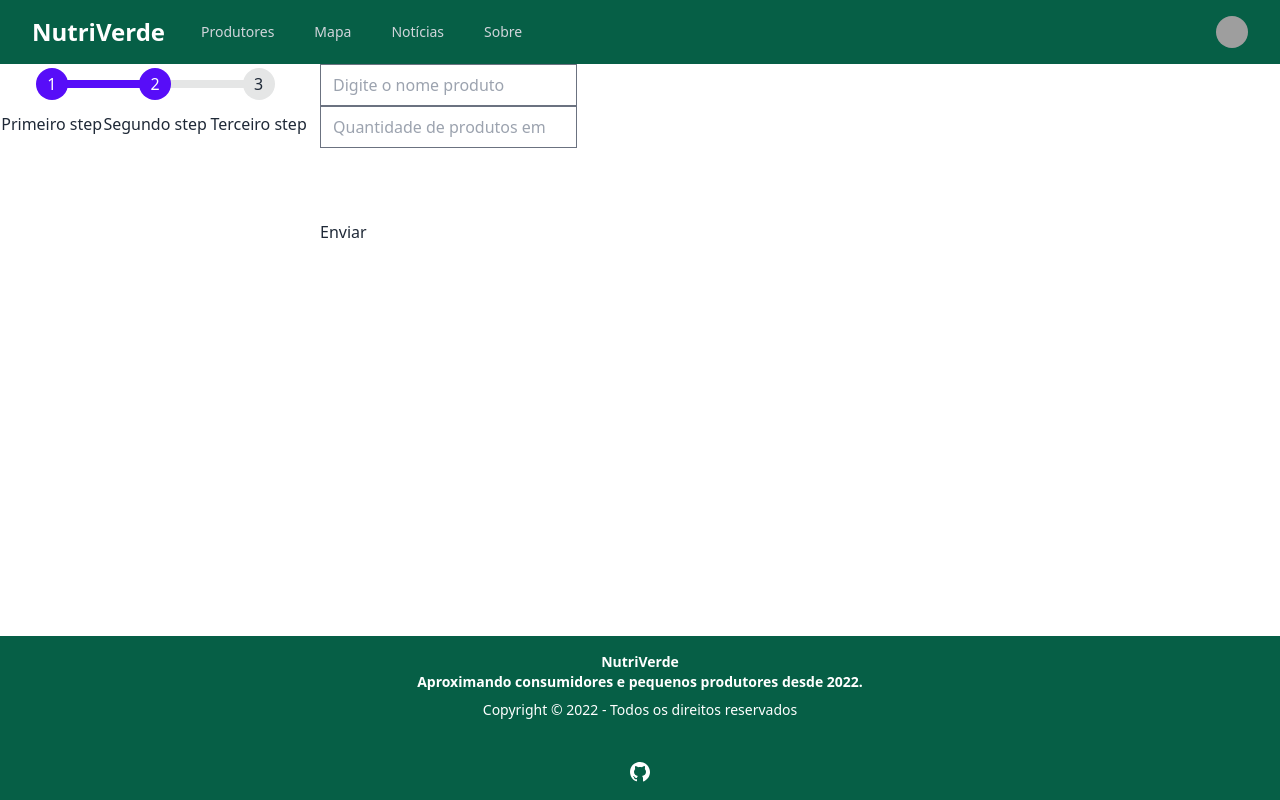
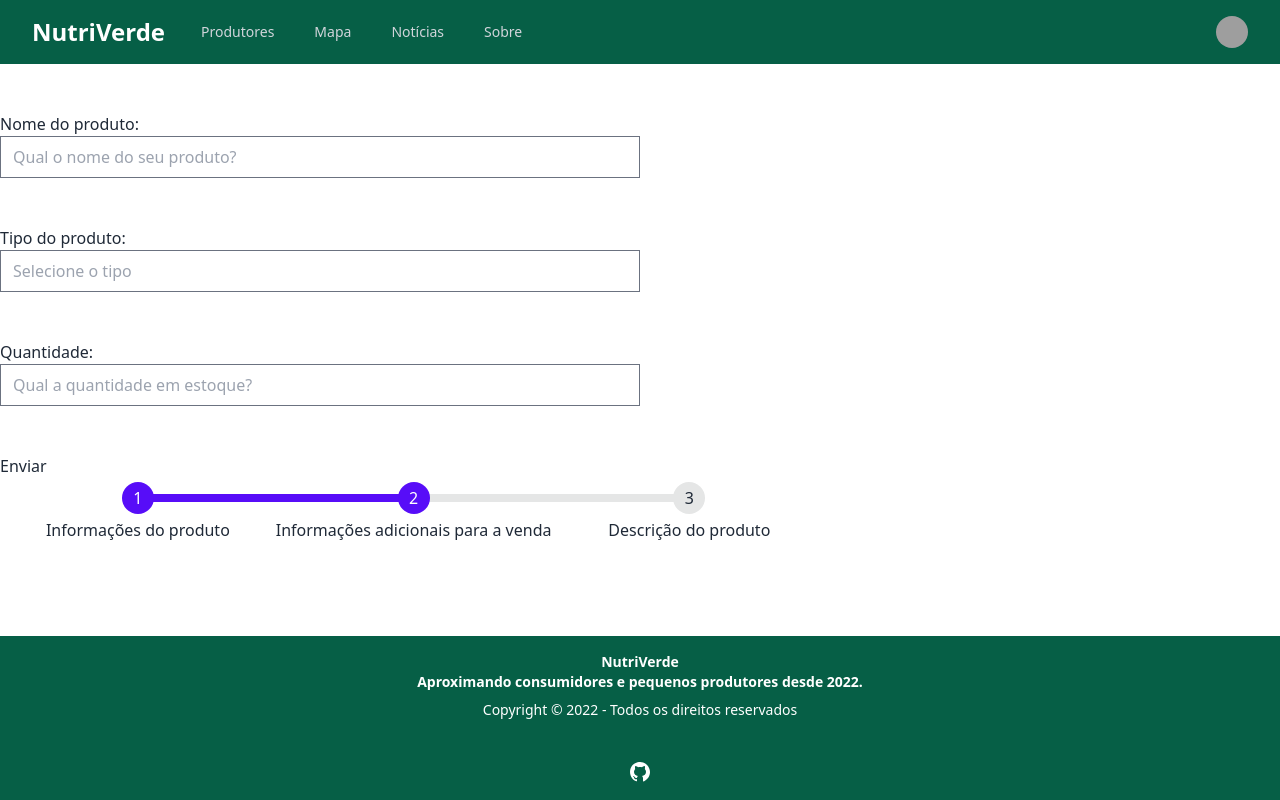
Before and after one commit to ES-UFABC/Nutriverde, a Next.js app in the folder ui/: page /ProductRegister in a window 1280 px wide. Built offline with nearby package versions, Linux system fonts and the light colour scheme; grey boxes are pictures that could not be loaded.

Commit message:
refactor(ui): alteração layout registro de produto
Co-authored-by: Jonathan Takeshi Ywahashi <jonathan.ywahashi@gmail.com>

```diff
--- a/ui/pages/ProductRegister.js
+++ b/ui/pages/ProductRegister.js
@@ -5,10 +5,12 @@ export default function Contato() {
   const [step, setstep] = useState(0);
 
   const [dataForm, setDataForm] = useState({
-    inputproduct: "",
-    quantity: "",
-    type: "",
-    date: "",
+    nameprod: "",
+    typeprod: "",
+    quantprod: "",
+    prodcrop: "",
+    prodprice: "",
+    proddescription: ""
   });
   const onChangeInput = (e) =>
     setDataForm({ ...dataForm, [e.target.name]: e.target.value });
@@ -19,66 +21,157 @@ export default function Contato() {
   };
 
   return (
-    <Layout className="text-emerald" title="Registro de Produtos">
+    <Layout title="Registro de Produtos">
       <form onSubmit={sendContact}>
-        <div className="flex">
-          <div className="flex-auto w-1/4 ">
-            <ul class="steps steps-vertical lg:steps-horizontal">
-              <li onClick={() => setstep(0)} class="step step-primary">
-                Primeiro step
+        <div className=" ">
+          {/* <div className=" ">
+            <ul className="steps steps-horizontal lg:steps-horizontal ">
+              <li onClick={() => setstep(0)} class="step step-primary cursor-pointer">
+                Informações do produto
               </li>
-              <li onClick={() => setstep(1)} class="step step-primary">
-                Segundo step
+              <li onClick={() => setstep(1)} class="step step-primary cursor-pointer">
+                Informações adicionais para a venda
               </li>
-              <li onClick={() => setstep(2)} class="step">
-                Terceiro step
+              <li onClick={() => setstep(2)} class="step cursor-pointer">
+                Descrição do produto
               </li>
             </ul>
-          </div>
-          <div className="flex-auto w-3/4 ">
-           { step===0 && <div>
-              <input
-                type="text"
-                name="inputproduct"
-                placeholder="Digite o nome produto"
-                onChange={onChangeInput}
-                value={dataForm.inputproduct}
-              />
-              <br />
-              <input
-                type="number"
-                name="quantity"
-                placeholder="Quantidade de produtos em estoque"
-                onChange={onChangeInput}
-                value={dataForm.quantity}
-              />
-            </div>}
+          </div> */}
+          <div className=" ">
+            {step === 0 && (
+              <div className=" ">
+                <br />
+                <br />
+                <div className="">
+                  <h2>Nome do produto:</h2>
+                  <input
+                    type="text"
+                    name="nameprod"
+                    className="w-1/2  "
+                    placeholder="Qual o nome do seu produto?"
+                    onChange={onChangeInput}
+                    value={dataForm.nameprod}
+                  />
+                </div>
+                <br />
+                <br />
+                <div>
+                  <h2>Tipo do produto:</h2>
+                  <input
+                    type="number"
+                    name="typeprod"
+                    className="w-1/2  "
+                    placeholder="Selecione o tipo"
+                    onChange={onChangeInput}
+                    value={dataForm.typeprod}
+                  />
+                </div>
+                <br />
+                <br />
+                <div>
+                  <h2>Quantidade:</h2>
+                  <input
+                    type="number"
+                    name="quantprod"
+                    className="w-1/2  "
+                    placeholder="Qual a quantidade em estoque?"
+                    onChange={onChangeInput}
+                    value={dataForm.quantprod}
+                  />
+                </div>
+                <br />
+                <br />
+              </div>
+            )}
 
-            { step===1 && <div>
+            {step === 1 && (
+              <div>
+                <br />
+                <br />
+                <div>
+                  <h2>Safra:</h2>
+                  <input
+                    type="date"
+                    name="prodcrop"
+                    className="w-1/2  "
+                    placeholder="Qual a safra?"
+                    onChange={onChangeInput}
+                    value={dataForm.prodcrop}
+                  />
+                </div>
+                <br />
+                <br />
+                <div>
+                  <h2>Preço:</h2>
+                  <input
+                    type="number"
+                    name="prodprice"
+                    className="w-1/2  "
+                    placeholder="Qual o valor por KG?"
+                    onChange={onChangeInput}
+                    value={dataForm.prodprice}
+                  />
+                </div>
+                <br />
+                <br />
+                <div className="flex ">
+                  <button type="" className="">
+                    Buscar no local
+                  </button>
+                  <br />
 
-            <br />
-            <input
-              type="text"
-              name="type"
-              placeholder="Digite  tipo"
-              onChange={onChangeInput}
-              value={dataForm.type}
-            />
-            </div>}
-            { step===2 && <div>
-            <br />
-            <input
-              type="date"
-              name="date"
-              placeholder="Qual a safra?"
-              onChange={onChangeInput}
-              value={dataForm.date}
-            />
-            </div>}
+                  <button type="" className="">
+                    Entrega própria
+                  </button>
+                  <br />
+                  <br />
+                </div>
+              </div>
+            )}
+            {step === 2 && (
+              <div>
+                <br />
+                <br />
+                <h2>Descrição:</h2>
+                <input
+                  type="text"
+                  name="proddescription"
+                  className=" w-1/2"
+                  placeholder="Insira uma descrição"
+                  onChange={onChangeInput}
+                  value={dataForm.proddescription}
+                />
+                <br />
+                <br />
+              </div>
+            )}
+            <button type="submit" className="cursor-pointer">
+              Enviar
+            </button>
+            <div className=" ">
+              <ul className="steps steps-horizontal lg:steps-horizontal ">
+                <li
+                  onClick={() => setstep(0)}
+                  class="step step-primary cursor-pointer"
+                >
+                  Informações do produto
+                </li>
+                <li
+                  onClick={() => setstep(1)}
+                  class="step step-primary cursor-pointer"
+                >
+                  Informações adicionais para a venda
+                </li>
+                <li onClick={() => setstep(2)} class="step cursor-pointer">
+                  Descrição do produto
+                </li>
+              </ul>
+            </div>
+
             <br />
             <br />
             <br />
-            <button type="submit">Enviar</button>
+            {/* <button type="submit" className="cursor-pointer">Enviar</button> */}
           </div>
         </div>
       </form>
```
